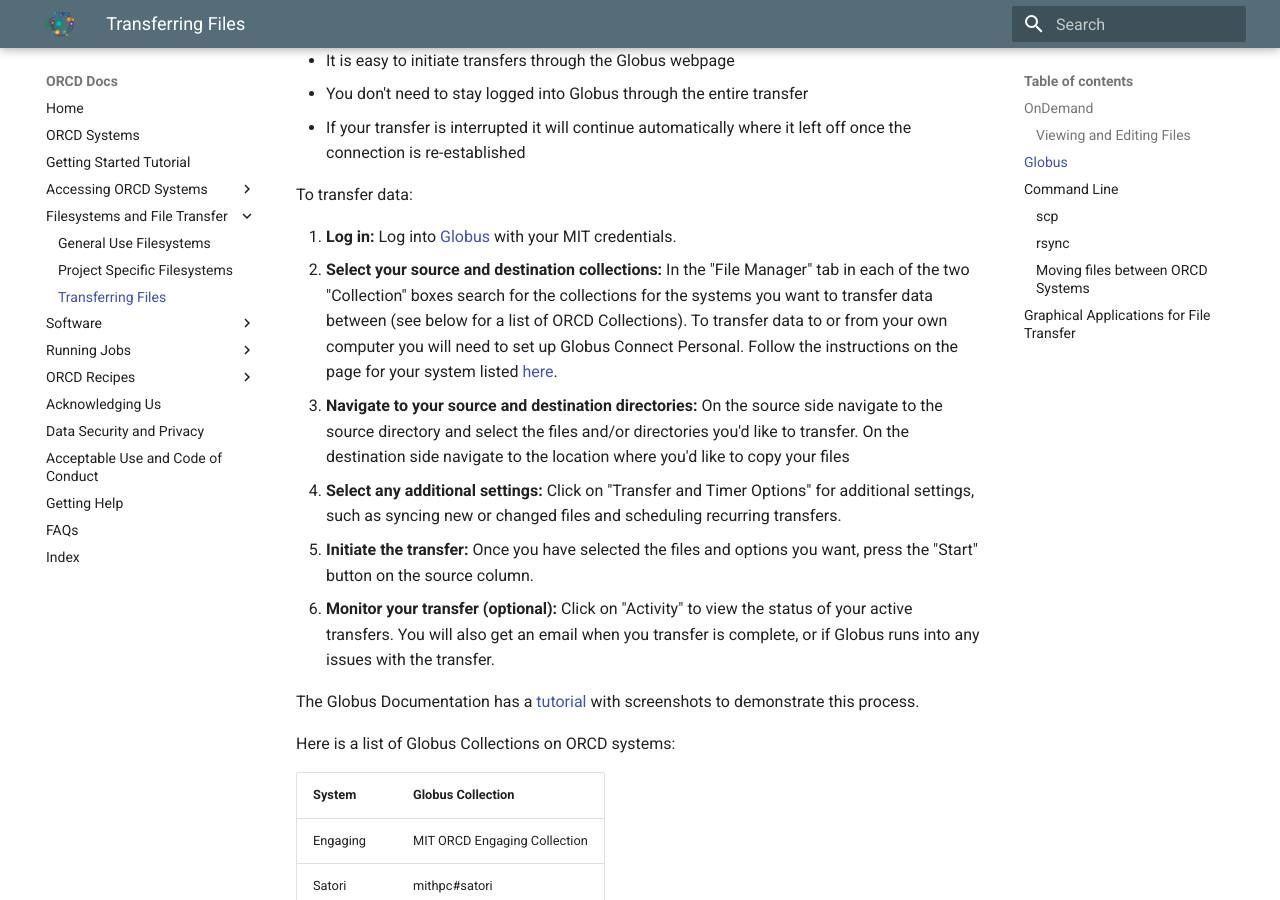
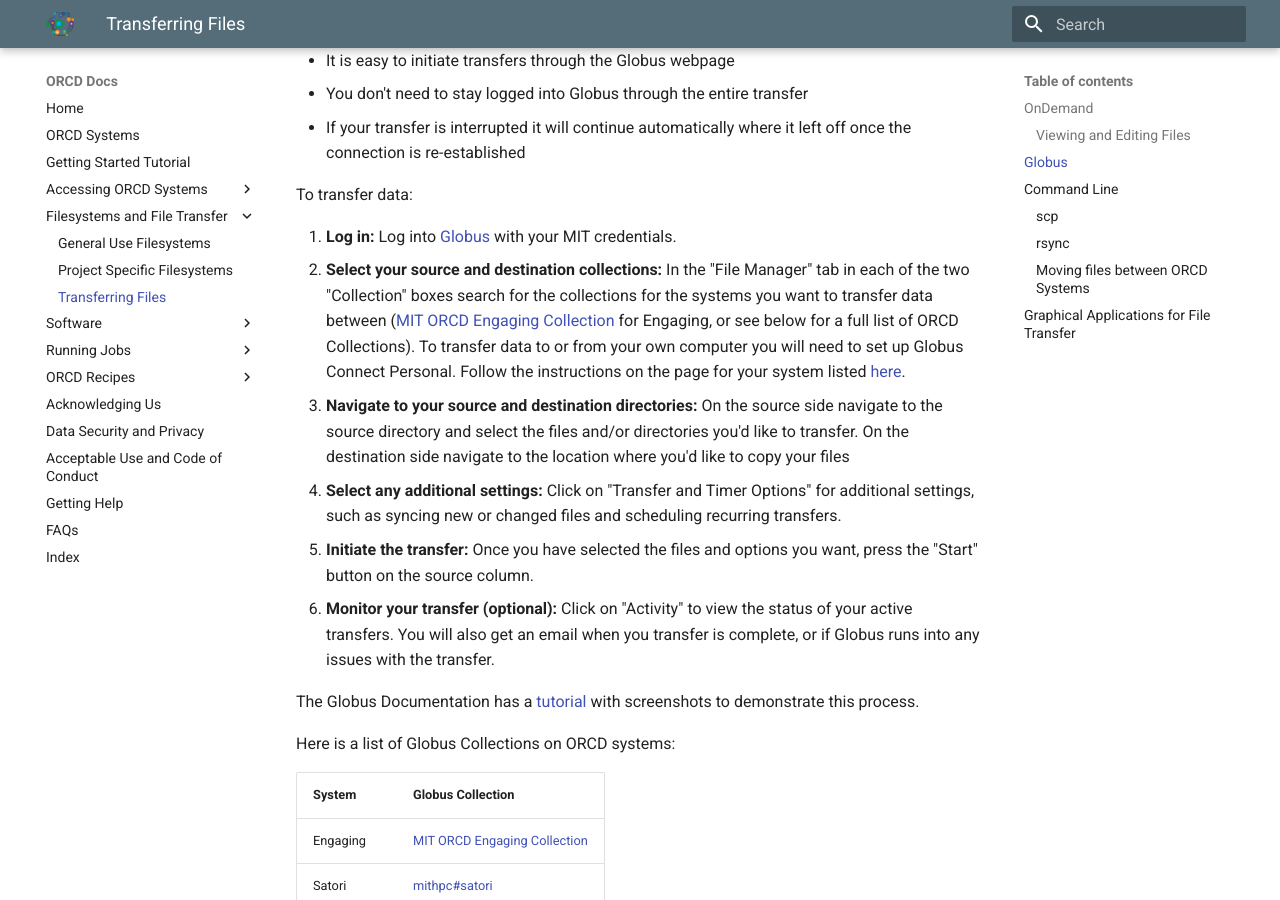
Before and after one commit to mit-orcd/orcd-docs-edit, an MkDocs documentation site: the page built from docs/filesystems-file-transfer/transferring-files.md, in a window 1280 px wide and 900 px high, scrolled down 1548 px. Built offline with MkDocs 1.6.1 and Material for MkDocs 9.7.7, drawn with Linux system fonts in a browser that asks for light colours; some of the changed lines change nothing that is shown.

Commit message:
add links to collections

```diff
--- a/docs/filesystems-file-transfer/transferring-files.md
+++ b/docs/filesystems-file-transfer/transferring-files.md
@@ -62,7 +62,7 @@
 To transfer data:
 
 1. **Log in:** Log into [Globus](https://www.globus.org/) with your MIT credentials.
-2. **Select your source and destination collections:** In the "File Manager" tab in each of the two "Collection" boxes search for the collections for the systems you want to transfer data between (see below for a list of ORCD  Collections). To transfer data to or from your own computer you will need to set up Globus Connect Personal. Follow the instructions on the page for your system listed [here](https://docs.globus.org/globus-connect-personal/).
+2. **Select your source and destination collections:** In the "File Manager" tab in each of the two "Collection" boxes search for the collections for the systems you want to transfer data between ([MIT ORCD Engaging Collection](https://app.globus.org/file-manager?origin_id=ec54b570-cac5-47f7-b2a1-100c2078686f) for Engaging, or see below for a full list of ORCD  Collections). To transfer data to or from your own computer you will need to set up Globus Connect Personal. Follow the instructions on the page for your system listed [here](https://docs.globus.org/globus-connect-personal/).
 3. **Navigate to your source and destination directories:** On the source side navigate to the source directory and select the files and/or directories you'd like to transfer. On the destination side navigate to the location where you'd like to copy your files
 4. **Select any additional settings:** Click on "Transfer and Timer Options" for additional settings, such as syncing new or changed files and scheduling recurring transfers.
 5. **Initiate the transfer:** Once you have selected the files and options you want, press the "Start" button on the source column.
@@ -74,8 +74,8 @@
 
 | System | Globus Collection |
 | ----------- | ----------- |
-| Engaging | MIT ORCD Engaging Collection |
-| Satori | mithpc#satori |
+| Engaging | [MIT ORCD Engaging Collection](https://app.globus.org/file-manager?origin_id=ec54b570-cac5-47f7-b2a1-100c2078686f) |
+| Satori | [mithpc#satori](https://app.globus.org/file-manager?destination_id=4841ad03-4878-4d3a-bb58-babb32074cef) |
 | OpenMind | mithpc#openmind |
 
 More documentation on transferring files through Globus can be found on the [Globus Documentation Pages](https://docs.globus.org/guides/tutorials/manage-files/transfer-files/). Globus also has an [FAQ](https://docs.globus.org/faq/transfer-sharing/) that is helpful for answering any questions you might have.
```
